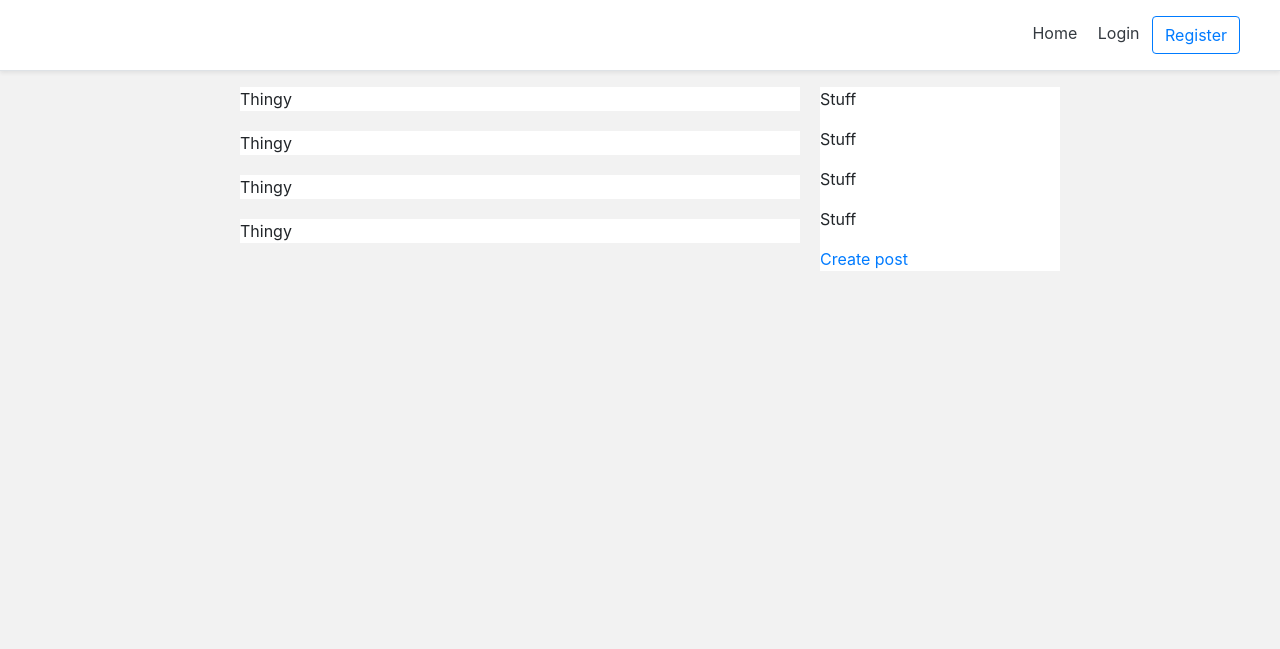
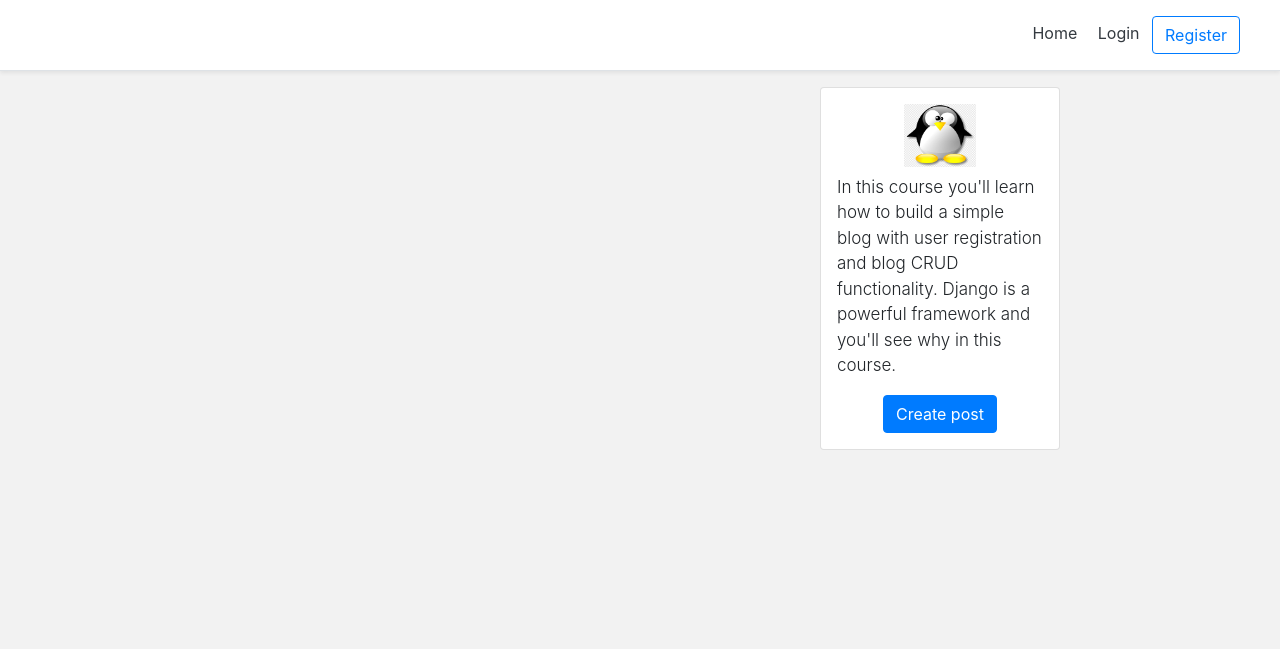
Before and after one commit to minhbka/StudyDjangoRestFrameWork, a Django app: template src/personal/templates/personal/home.html in a window 1280 px wide. Shown: the top 649 px of the page. Run offline with Django 3.2, Linux system fonts and the light colour scheme; the template is opened without the code that fills it, so the values that code supplies are empty; parts of the project's set-up code (start-up, migrations or seed data) failed here and were passed over; some libraries are stand-ins or nearby versions.

Commit message:
Blog Feed Like Reddit.com

```diff
--- a/src/personal/templates/personal/home.html
+++ b/src/personal/templates/personal/home.html
@@ -1,4 +1,5 @@
 {% extends 'base.html' %}
+{% load static %}
 
 {% block content %}
 <style type="text/css">
@@ -16,7 +17,6 @@
 	}
 
 	.blog-post-container{
-            background-color: #fff;
 		margin-bottom: 20px;
 		width: 100%;
 	}
@@ -32,52 +32,50 @@
 	.right-column{
 		padding:0px;
 	}
+	.lead{
+		font-size: 17px;
+	}
+</style>
+<div class="container">
+	<div class="row">
 
-    </style>
+		<!-- blog feed -->
+		<div class="left-column col-lg-7 offset-lg-1">
 
-    <div class="container">
-        <div class="row"><!--Flex box-->
+			<!-- Top 'create post' bar -->
+			<div class="d-lg-none mb-3">
+				<div class="card m-auto d-flex flex-column p-3">
+					<img class="img-fluid d-block m-auto pb-2" src="{% static 'penguin-art.png' %}" width="72" height="72">
+					<p class="lead">In this course you'll learn how to build a simple blog with user registration and blog CRUD functionality. Django is a powerful
+	  					framework and you'll see why in this course.</p>
+					<p class="m-auto"><a class="btn btn-primary" href="{% url 'blog:create' %}">Create post</a></p>
+				</div>
+			</div>
+			<!-- end Top 'create post' bar -->
 
-            <!--Right 'create post' bar-->
-            <div class="create-post-bar d-lg-none col-lg-7 offset-lg-1">
-                <a href="{% url 'blog:create' %}">Create post</a>
+			<!-- Blog posts-->
+			{% for post in blog_posts %}
+				<div class="blog-post-container">
+					{% include 'blog/snippets/blog_post_snippet.html' with blog_post=post %}
 				</div>
+			{% endfor %}
+			<!-- End Blog posts-->
+		</div>
+		<!-- end blog feed -->
 
-            <!-- End Right 'create post' bar-->
 
-            <!--Blog feed-->
-            <div class="left-column col-lg-7 offset-lg-1">
-                <div class="blog-post-container">
-                    <p>Thingy</p>
-                </div>
+		<!-- Right 'create post' column  -->
+		<div class="right-column col-lg-3 d-lg-flex d-none flex-column">
 
-                <div class="blog-post-container">
-                    <p>Thingy</p>
-                </div>
-
-                <div class="blog-post-container">
-                    <p>Thingy</p>
-                </div>
-                <div class="blog-post-container">
-                    <p>Thingy</p>
+			<div class="card create-post-bar d-flex flex-column p-3">
+				<img class="img-fluid d-block m-auto pb-2" src="{% static 'penguin-art.png' %}" width="72" height="72">
+				<p class="lead">In this course you'll learn how to build a simple blog with user registration and blog CRUD functionality. Django is a powerful
+  					framework and you'll see why in this course.</p>
+				<p class="m-auto"><a class="btn btn-primary" href="{% url 'blog:create' %}">Create post</a></p>
 			</div>
 
 		</div>
-
-            <!--End Blog feed-->
-
-            <!--Right 'create post' column-->
-            <div class="right-column col-lg-3 d-lg-flex d-none flex-column">
-                <div class="create-post-bar">
-                    <p>Stuff</p>
-                    <p>Stuff</p>
-                    <p>Stuff</p>
-                    <p>Stuff</p>
-                    <a href="{% url 'blog:create' %}">Create post</a>
-                </div>
-            </div>
-
-            <!-- End Right 'create post' column-->
+		<!-- end Right 'create post' column  -->
 
 	</div>
 </div>
```
Also changed, not shown: src/blog/templates/blog/detail_blog.html (+5 -2 lines), src/blog/templates/blog/snippets/blog_post_snippet.html (added, +36 -0 lines), src/personal/views.py (+5 -4 lines), src/db.sqlite3, src/media_cdn/blog/1/식욕_상실_설사코로나19_소화기_증상_많아연구-gettyimages-1212651022-580x348.jpg (deleted), src/personal/migrations/0002_delete_question.py (added). Lines whose indentation alone changed are shown as unchanged.
